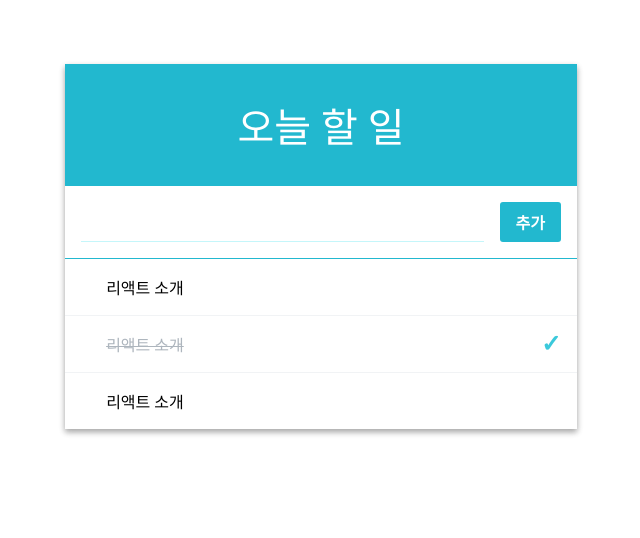
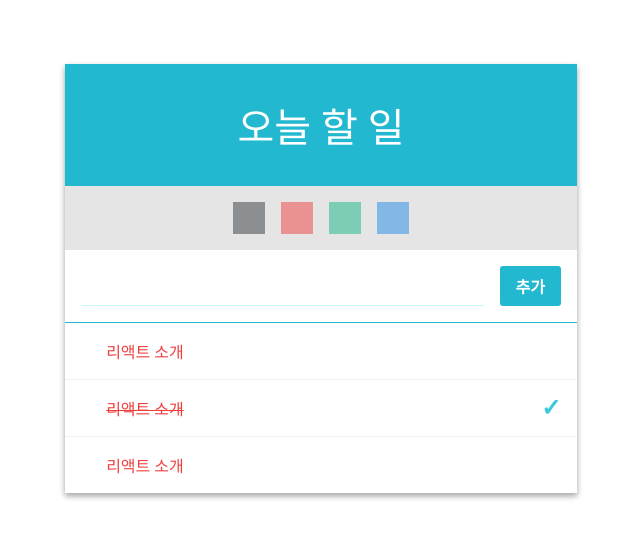
Before and after one commit to jinwoongBang/react-tutorial, a React (Create React App) app in the folder react-todolist-tutorial/: page / in a window 1280 px wide. Shown: the top 538 px of the page, without its empty margins (319-959 px from the left). Built offline with nearby package versions, Linux system fonts and the light colour scheme.

Commit message:
to do list 튜토리얼 색변경까지 완료

```diff
--- a/react-todolist-tutorial/package.json
+++ b/react-todolist-tutorial/package.json
@@ -3,6 +3,7 @@
   "version": "0.1.0",
   "private": true,
   "dependencies": {
+    "classnames": "^2.2.6",
     "eslint": "^5.16.0",
     "eslint-config-airbnb": "^17.1.1",
     "eslint-config-prettier": "^6.0.0",
@@ -15,7 +16,9 @@
     "prettier-eslint": "^9.0.0",
     "react": "^16.8.6",
     "react-dom": "^16.8.6",
+    "react-redux": "^7.1.0",
     "react-scripts": "3.0.1",
+    "redux": "^4.0.4",
     "styled-components": "^4.3.2"
   },
   "scripts": {
--- a/react-todolist-tutorial/src/App.js
+++ b/react-todolist-tutorial/src/App.js
@@ -3,6 +3,7 @@ import { createGlobalStyle } from 'styled-components';
 import Form from './components/Form';
 import TodoItemList from './components/TodoItemList';
 import TodoListTemplate from './components/TodoListTemplate';
+import Palette from './components/Palette';
 
 const GlobalStyle = createGlobalStyle`
   body {
@@ -18,10 +19,12 @@ class App extends Component {
   state = {
     input: '',
     todos: [
-      { id: 0, text: ' 리액트 소개', checked: false },
-      { id: 1, text: ' 리액트 소개', checked: true },
-      { id: 2, text: ' 리액트 소개', checked: false },
+      { id: 0, text: ' 리액트 소개', checked: false, color: '#f03e3e' },
+      { id: 1, text: ' 리액트 소개', checked: true, color: '#f03e3e' },
+      { id: 2, text: ' 리액트 소개', checked: false, color: '#f03e3e' },
     ],
+    colors: ['#343a40', '#f03e3e', '#12b886', '#228ae6'],
+    color: '',
   };
 
   handleChange = (e) => {
@@ -31,7 +34,7 @@ class App extends Component {
   };
 
   handleCreate = () => {
-    const { input, todos } = this.state;
+    const { input, todos, color } = this.state;
     console.log('text : ', input);
     this.setState({
       input: '',
@@ -39,6 +42,7 @@ class App extends Component {
         id: this.id++,
         text: input,
         checked: false,
+        color: color,
       }),
     });
   };
@@ -77,19 +81,33 @@ class App extends Component {
     });
   };
 
-
   handleRemove = (id) => {
-    const {todos} = this.state;
-    const nextTodos = todos.filter(todo => todo.id !== id);
+    const { todos } = this.state;
+    const nextTodos = todos.filter((todo) => todo.id !== id);
 
     this.setState({
-      todos: nextTodos
-    })
-  }
+      todos: nextTodos,
+    });
+  };
+
+  handleColor = (color) => {
+    console.log('선택된 색상 : ', color);
+
+    this.setState({
+      color: color,
+    });
+  };
 
   render() {
-    const { handleChange, handleCreate, handleKeyPress, handleToggle, handleRemove } = this;
-    const { input, todos } = this.state;
+    const {
+      handleChange,
+      handleCreate,
+      handleKeyPress,
+      handleToggle,
+      handleRemove,
+      handleColor,
+    } = this;
+    const { input, todos, colors, color } = this.state;
     return (
       <TodoListTemplate
         form={
@@ -98,10 +116,24 @@ class App extends Component {
             value={input}
             onCreate={handleCreate}
             onKeyPress={handleKeyPress}
+            selectedColor={color}
+          />
+        }
+        palette={
+          <Palette
+            colors={colors}
+            onSelect={handleColor}
+            selectedColor={color}
           />
         }
       >
-        {<TodoItemList todos={todos} onToggle={handleToggle} onRemove={handleRemove}/>}
+        {
+          <TodoItemList
+            todos={todos}
+            onToggle={handleToggle}
+            onRemove={handleRemove}
+          />
+        }
       </TodoListTemplate>
     );
   }
--- a/react-todolist-tutorial/src/components/Form.js
+++ b/react-todolist-tutorial/src/components/Form.js
@@ -30,10 +30,10 @@ const FormContainer = styled.div`
   }
 `;
 
-const Form = ({ value, onChange, onCreate, onKeyPress }) => {
+const Form = ({ value, onChange, onCreate, onKeyPress, selectedColor }) => {
   return (
     <FormContainer>
-      <input value={value} onChange={onChange} onKeyPress={onKeyPress} />
+      <input value={value} onChange={onChange} onKeyPress={onKeyPress} style={{color: selectedColor}} />
       <div className="create-button" onClick={onCreate}>
         추가
       </div>
--- /dev/null
+++ b/react-todolist-tutorial/src/components/Palette.js
@@ -0,0 +1,68 @@
+import React, { Component } from 'react';
+import styled from 'styled-components';
+import classnames from 'classnames';
+
+const PaletteContainer = styled.div`
+  display: flex;
+  justify-content: center;
+
+  .color {
+    width: 2rem;
+    height: 2rem;
+    opacity: 0.5;
+    transition: all 0.2s;
+    cursor: pointer;
+  }
+
+  .color:hover {
+    opacity: 0.75;
+  }
+
+  .color.active,
+  .color:active {
+    opacity: 1;
+  }
+
+  .color + .color {
+    margin-left: 1rem;
+  }
+`;
+
+const Color = ({ color, onSelect, selectedColor }) => {
+  return (
+    <div
+      className={classnames({
+          active: color === selectedColor ? true : false,
+          color: true
+      })}
+      style={{ background: color }}
+      onClick={(e) => {
+        e.preventDefault();
+        onSelect(color);
+      }}
+    />
+  );
+};
+
+export default class Palette extends Component {
+  constructor(props) {
+    super(props);
+    this.state = {};
+  }
+
+  static defaultProps = {
+    colors: ['black'],
+  };
+
+  render() {
+    const { onSelect, colors, selectedColor } = this.props;
+
+    return (
+      <PaletteContainer>
+        {colors.map((item) => (
+          <Color color={item} key={item} onSelect={onSelect} selectedColor={selectedColor} />
+        ))}
+      </PaletteContainer>
+    );
+  }
+}
--- a/react-todolist-tutorial/src/components/TodoItem.js
+++ b/react-todolist-tutorial/src/components/TodoItem.js
@@ -55,7 +55,7 @@ class TodoItem extends Component {
   }
 
   render() {
-    const { text, checked, id, onToggle, onRemove } = this.props;
+    const { text, checked, id, onToggle, onRemove, color } = this.props;
     console.log(id);
 
     return (
@@ -69,7 +69,7 @@ class TodoItem extends Component {
         >
           &times;
         </div>
-        <div className={`todo-text ${checked && 'checked'}`}>
+        <div className={`todo-text ${checked && 'checked'}`} style={{color: color}}>
           <div>{text}</div>
         </div>
         {checked && <div className="check-mark">&#x2713;</div>}
--- a/react-todolist-tutorial/src/components/TodoItemList.js
+++ b/react-todolist-tutorial/src/components/TodoItemList.js
@@ -9,7 +9,7 @@ class TodoItmeList extends Component {
   render() {
     console.log('TodoItmeList');
     const { todos, onToggle, onRemove } = this.props;
-    const todoList = todos.map(({ id, text, checked }) => (
+    const todoList = todos.map(({ id, text, checked, color }) => (
       <TodoItem
         id={id}
         text={text}
@@ -17,6 +17,7 @@ class TodoItmeList extends Component {
         onToggle={onToggle}
         onRemove={onRemove}
         key={id}
+        color={color}
       />
     ));
 
--- a/react-todolist-tutorial/src/components/TodoListTemplate.js
+++ b/react-todolist-tutorial/src/components/TodoListTemplate.js
@@ -1,5 +1,6 @@
 import React from 'react';
 import styled from 'styled-components';
+import Palette from './Palette';
 
 const MainContainer = styled.main`
   background: white;
@@ -22,15 +23,21 @@ const MainContainer = styled.main`
     border-bottom: 1px solid #22b8cf;
   }
 
+  .palette-wrapper {
+    padding: 1rem;
+    background: #E5E5E5;
+  }
+
   .todos-wrapper {
     min-height: 5rem;
   }
 `;
 
-const TodoListTemplate = ({ form, children }) => {
+const TodoListTemplate = ({ form, children, palette }) => {
   return (
     <MainContainer className="todo-list-template">
       <div className="title">오늘 할 일</div>
+      <section className="palette-wrapper">{palette}</section>
       <section className="form-wrapper">{form}</section>
       <section className="todo-wrapper">{children}</section>
     </MainContainer>
--- a/react-todolist-tutorial/src/index.js
+++ b/react-todolist-tutorial/src/index.js
@@ -2,4 +2,4 @@ import React from 'react';
 import ReactDom from 'react-dom';
 import App from './App';
 
-ReactDom.render(<App />, document.getElementById('root'));
+ReactDom.render(<App />,document.getElementById('root'));
```
Also changed, not shown: 1 other file (tests, documents, lock files or other folders). Lines whose indentation alone changed are shown as unchanged.
